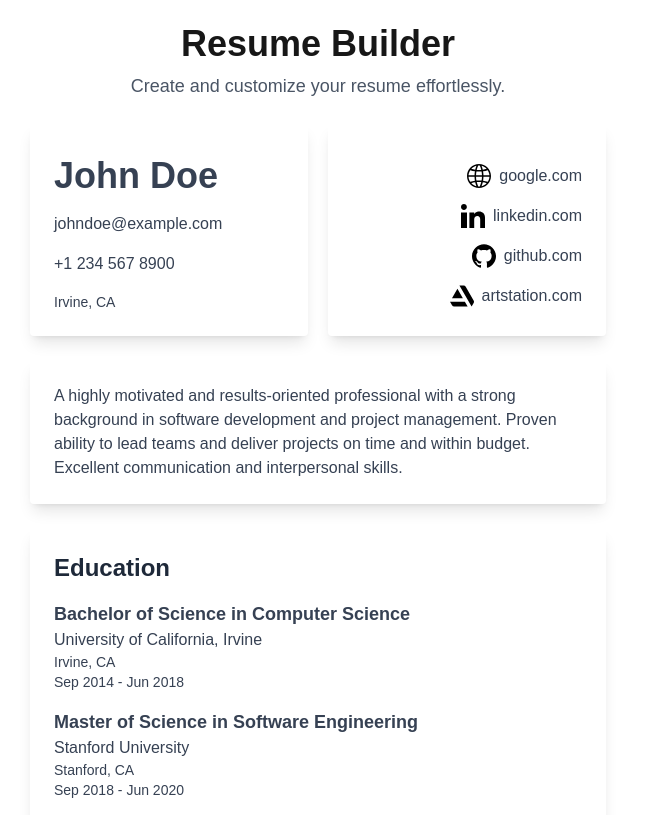
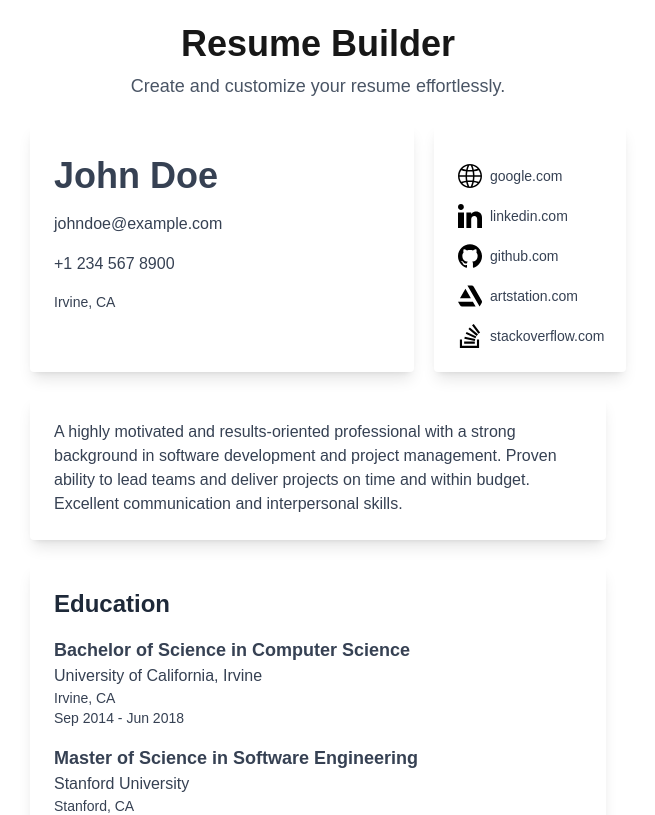
Before and after one commit to KiwiFunk/resume-builder, a Next.js app in the folder resume-app/: page / in a window 1280 px wide. Shown: the top 815 px of the page, without its empty margins (322-977 px from the left). Built offline with nearby package versions, Linux system fonts and the light colour scheme.

Commit message:
Updated flex styling on contact details / socials

```diff
--- a/resume-app/src/UserData.js
+++ b/resume-app/src/UserData.js
@@ -33,6 +33,12 @@ let data = {
             url: "https://www.twitter.com/",
             inUse: false,
         },
+        {
+            platform: "StackOverflow",
+            url: "https://stackoverflow.com/",
+            inUse: true,
+        },
+
     ],
     skills: [
         "JavaScript",
--- a/resume-app/src/app/page.js
+++ b/resume-app/src/app/page.js
@@ -12,11 +12,9 @@ export default function Home() {
       <p className="text-lg text-gray-600 mt-2">Create and customize your resume effortlessly.</p>
 
       <section>
-        <div className="w-full max-w-xl flex flex-row gap-5">
-          <ContactInformation data={data}/>
-
-          {/* We want to pass classes into the component to allow for multiple template layouts */}
-          <Socials data={data} classes="justify-end"/>
+        <div className="w-full flex flex-row gap-5 ">
+          <ContactInformation className="basis-2/3 flex-shrink-0" data={data} />
+          <Socials className="basis-1/3 flex-shrink-0" data={data} />
         </div>
 
         {/* Resume Summary Paragraph */}
--- a/resume-app/src/components/ContactInformation.js
+++ b/resume-app/src/components/ContactInformation.js
@@ -1,9 +1,9 @@
 "use client";   // Enables React hooks in Next.js 13+
 
-export default function ContactInformation({ data }) {
+export default function ContactInformation({ data, className }) {
 
   return (
-    <div className="mt-6 p-6 bg-white rounded shadow-lg w-full max-w-xl">
+    <div className={`mt-6 p-6 bg-white rounded shadow-lg w-full max-w-xl ${className}`}>
       <p className="mt-2 text-gray-700 text-4xl font-bold">{data.name}</p>
       <p className="mt-4 text-gray-700">{data.email || "email@service.com"}</p>
       <p className="mt-4 text-gray-700">{data.phone || "+00 123 4567"}</p>
--- a/resume-app/src/components/Socials.js
+++ b/resume-app/src/components/Socials.js
@@ -1,6 +1,6 @@
 "use client";   // Enables React hooks in Next.js 13+
 
-export default function Socials({ data, classes }) {
+export default function Socials({ data, className }) {
 
   function formatURL(url) {
     // Format the URL to remove "https://" and "www." if present using regex.
@@ -9,15 +9,19 @@ export default function Socials({ data, classes }) {
   }
 
   return (
-    <div className="mt-6 p-6 bg-white rounded shadow-lg w-full max-w-xl">
+    <div className={`mt-6 p-6 bg-white rounded shadow-lg w-full max-w-xl ${className}`}>
       {/* Map the social media objects */}
       {data.socials.map((social, index) =>
         // Check if the social media platform is in use
         social.inUse ? (
-          <div key={index} className={`flex items-center mt-4 ${classes}`}>
+          <div key={index} className="flex items-center mt-4">
             <a href={social.url} target="_blank" rel="noopener noreferrer" className="flex items-center gap-2">
-              <img src={`/icons/${social.platform.toLowerCase()}.svg`} alt={social.platform} className="w-6 h-6" />
-              <span className="text-gray-700">{formatURL(social.url)}</span>
+              <img
+                src={`/icons/${social.platform.toLowerCase()}.svg`}
+                alt={social.platform}
+                className="w-6 h-6"
+              />
+              <span className="text-gray-700 text-sm">{formatURL(social.url)}</span>
             </a>
           </div>
         ) : null
```
Also changed, not shown: resume-app/public/icons/stackoverflow.svg (added).
